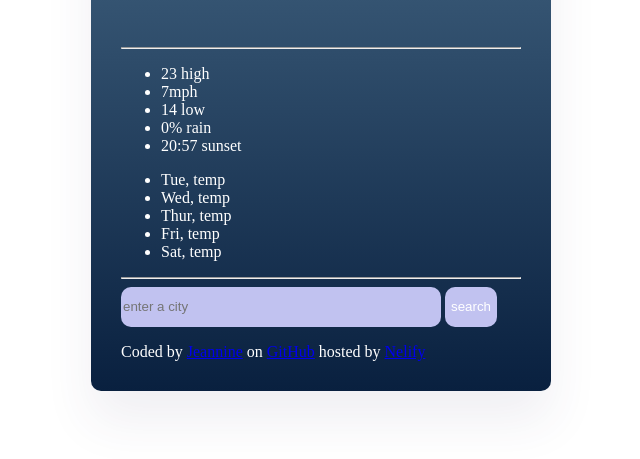
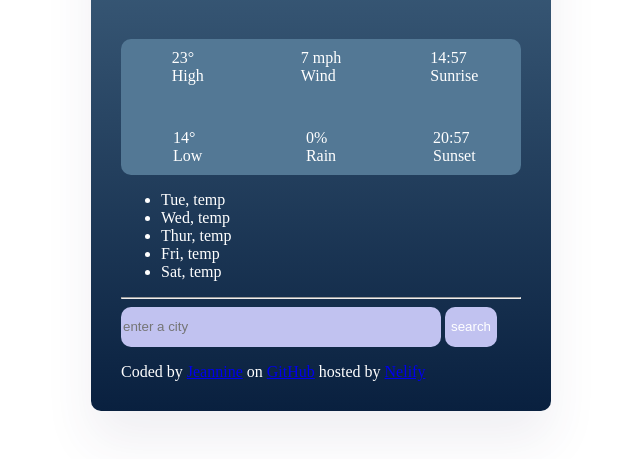
Before and after one commit to Jean9LM/Weather-Forecast, a plain HTML site: page index.html in a window 1280 px wide. Shown: the part 305-764 px from the top of the page, without its empty margins (319-959 px from the left). Drawn offline with Linux system fonts and the light colour scheme.

Commit message:
Styled current stats section

```diff
--- a/index.html
+++ b/index.html
@@ -15,15 +15,18 @@
         <span class="icon">🌤</span>
         <span class="weather-app-unit">21&deg</span>
       </div>
-      <hr />
-      <div>
-        <ul>
-          <li>23 high</li>
-          <li>7mph</li>
-          <li>14 low</li>
-          <li>0% rain</li>
-          <li>20:57 sunset</li>
-        </ul>
+      <div class="current-stats">
+        <div class="stat-content">
+          <div class="temp-high">23&deg; <br />High</div>
+          <div class="mph">
+            7 mph <br />
+            Wind
+          </div>
+          <div class="sunrise">14:57 <br />Sunrise</div>
+          <div class="temp-low">14&deg; <br />Low</div>
+          <div class="rain">0% <br />Rain</div>
+          <div class="sunset">20:57 <br />Sunset</div>
+        </div>
       </div>
       <div>
         <ul>
--- a/style.css
+++ b/style.css
@@ -38,6 +38,36 @@ p {
   font-size: 100px;
   gap: 20px;
 }
-.current-temperature .temp-description {
-  font-size: 10px;
+
+.current-stats .stat-content {
+  display: grid;
+  grid-template-columns: 1fr 1fr 1fr;
+  grid-template-rows: 80px;
+  width: 100%;
+  background-color: #537895;
+  border-radius: 10px;
 }
+.current-stats .stat-content .temp-high {
+  padding: 10px;
+  margin: 0px auto;
+}
+.current-stats .stat-content .temp-low {
+  padding: 10px;
+  margin: 0px auto;
+}
+.current-stats .stat-content .sunrise {
+  padding: 10px;
+  margin: 0px auto;
+}
+.current-stats .stat-content .mph {
+  padding: 10px;
+  margin: 0px auto;
+}
+.current-stats .stat-content .rain {
+  padding: 10px;
+  margin: 0px auto;
+}
+.current-stats .stat-content .sunset {
+  padding: 10px;
+  margin: 0px auto;
+}
```
